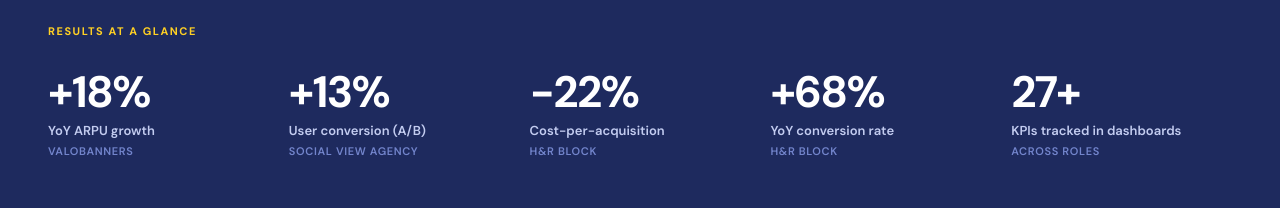
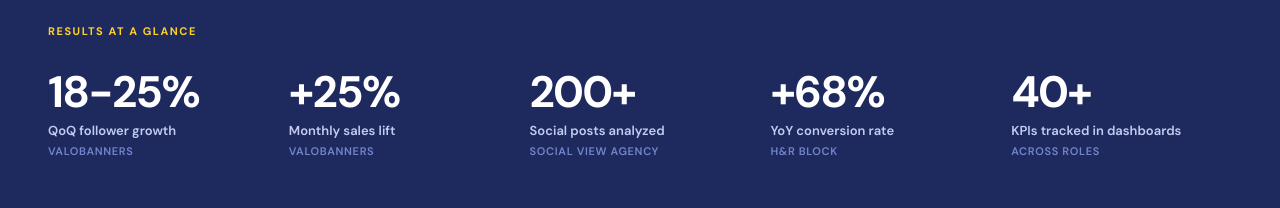
Before and after one commit to ashlacap/ash-portfolio, a React (Vite) app: page / in a window 1280 px wide. Shown: the part 830-1038 px from the top of the page. Built offline with nearby package versions, Linux system fonts and the light colour scheme.

Commit message:
Auto-save

```diff
--- a/src/App.jsx
+++ b/src/App.jsx
@@ -515,11 +515,11 @@ const GraphicDesignSection = () => {
 const ResultsBand = () => {
   const isMobile = useWindowWidth() < 768;
   const stats = [
-    { metric: '+18%', label: 'YoY ARPU growth', sub: 'VALOBANNERS' },
-    { metric: '+13%', label: 'User conversion (A/B)', sub: 'Social View Agency' },
-    { metric: '−22%', label: 'Cost-per-acquisition', sub: 'H&R Block' },
+    { metric: '18-25%', label: 'QoQ follower growth', sub: 'VALOBANNERS' },
+    { metric: '+25%', label: 'Monthly sales lift', sub: 'VALOBANNERS' },
+    { metric: '200+', label: 'Social posts analyzed', sub: 'Social View Agency' },
     { metric: '+68%', label: 'YoY conversion rate', sub: 'H&R Block' },
-    { metric: '27+', label: 'KPIs tracked in dashboards', sub: 'Across roles' },
+    { metric: '40+', label: 'KPIs tracked in dashboards', sub: 'Across roles' },
   ];
   return (
     <section style={{
```
